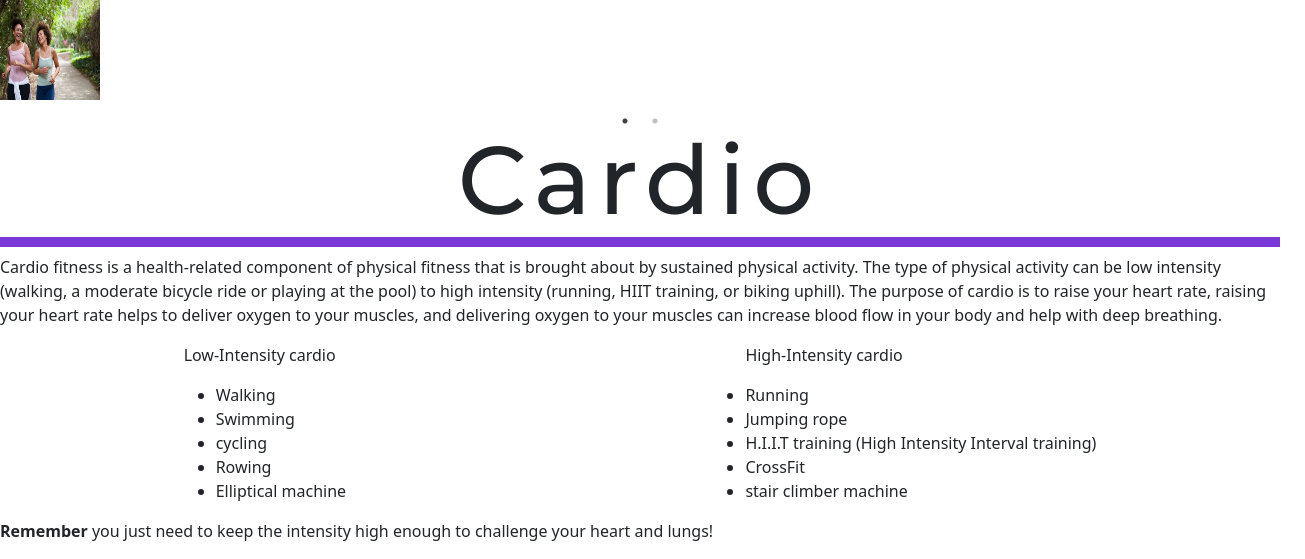
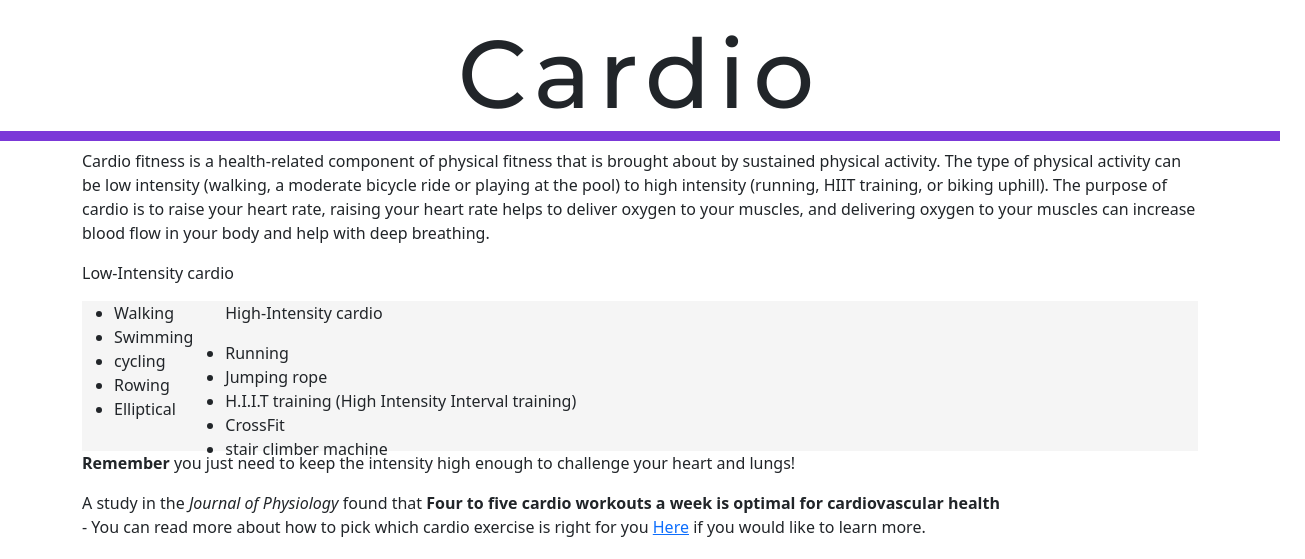
Before and after one commit to calvinalee2006/Beginners-guide-to-fitness, a React (Create React App) app: page /stretching/cardio in a window 1280 px wide. Shown: the top 559 px of the page, 1305 px wide, since content can reach past the window. Built offline with nearby package versions, Linux system fonts and the light colour scheme.

Commit message:
using react slick, can't get my carousel to work.

```diff
--- a/src/components/Cardio/cardio.js
+++ b/src/components/Cardio/cardio.js
@@ -1,6 +1,5 @@
 import React from 'react'
 import Slider from "react-slick";
-
 // import OlderCoupleWalking from './cardioImages/OlderCoupleWalking.jpg'
 import RunningBuddies from './cardioImages/running-buddies.jpg'
 import {NavLink,useNavigate} from 'react-router-dom';
@@ -18,18 +17,10 @@ const cardio =() => {
 
     return (
       <>
-      <Slider {...settings}>
-        <div>
-        <img src={RunningBuddies} height ={100} width ={100} alt= "Two women running" />
-        </div>
-        <div>
-          <h3> fuck it!</h3>
-        </div>
 
-      </Slider>
 
          <h1 className="cardioHeading">Cardio</h1>
-
+         <div className="container">
          <p>
           Cardio fitness is a health-related component of physical fitness that is
           brought about by sustained physical activity. The type of physical activity can be low intensity
@@ -37,18 +28,30 @@ const cardio =() => {
           The purpose of cardio is to raise your heart rate, raising your heart rate helps to deliver oxygen to
           your muscles, and delivering oxygen to your muscles can increase blood flow in your body and help with deep breathing.
           </p>
-
-      <div className ="cardioExamples">
+          <p>Low-Intensity cardio</p>
         <div className="lowIntensity">
-          <p>Low-Intensity cardio</p>
           <ul>
             <li>Walking</li>
             <li>Swimming</li>
             <li>cycling</li>
             <li>Rowing</li>
-            <li>Elliptical machine</li>
+            <li>Elliptical</li>
           </ul>
+
+          <div className = "sliderOne" >
+      <Slider {...settings}>
+        <div>
+        <img src={RunningBuddies} alt= "Two women running" />
         </div>
+        <div>
+        <img src={RunningBuddies}  alt= "Two women running" />
+        </div>
+      </Slider>
+      </div>
+
+
+
+
 
         <div className="highIntensity">
           <ul>
@@ -121,6 +124,7 @@ const cardio =() => {
             <button className="btn-right">Next</button>
             </NavLink>
             </div>
+            </div>
       </>
     )
   }
--- a/src/styles.css
+++ b/src/styles.css
@@ -132,7 +132,13 @@
     background-color: green;
 }
 
-.cardioExamples {
+.lowIntensity {
+    height: 150px;
+    width: 100%;
     display: flex;
-    justify-content: space-around;
+    background-color: whitesmoke;
 }
+
+.sliderOne {
+    justify-content: space-between;
+}
```
